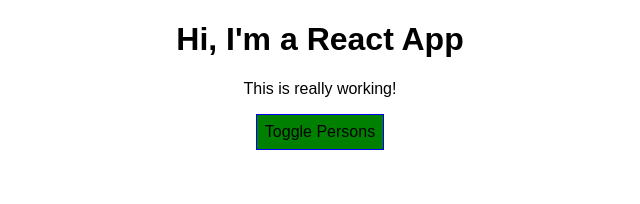
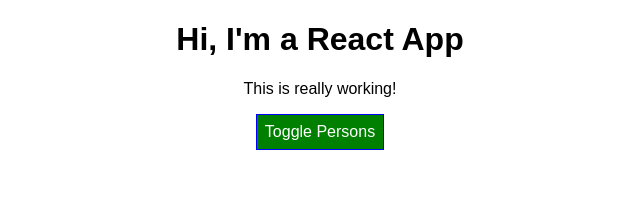
Before and after one commit to Pra9ptl/React-project, a React (Create React App) app: page / in a window 1280 px wide. Shown: the top 204 px of the page, without its empty margins (320-960 px from the left). Built offline with nearby package versions, Linux system fonts and the light colour scheme.

Commit message:
Stating of dynamic styling using css

```diff
--- a/src/App.js
+++ b/src/App.js
@@ -59,6 +59,7 @@
       backgroundColor: 'green',
       font: 'inherit',
       border: '1px solid blue',
+      color: 'white',
       padding: '8px',
       cursor: 'pointer'
     };
@@ -78,20 +79,9 @@
                       age={p.age}
                       change={(event) => this.nameChangedHandler(event, p.id)} />
           })}
-
-          {/* <Person
-            name={this.state.persons[0].name}
-            age={this.state.persons[0].age} />
-          <Person
-            name={this.state.persons[1].name}
-            age={this.state.persons[1].age}
-            click={this.switchNameHandler.bind( this, 'Jarvis' )}
-            changed={this.nameChangedHandler} >My Hobbies: Racing</Person>
-          <Person
-            name={this.state.persons[2].name}
-            age={this.state.persons[2].age} /> */}
         </div>
       );
+      style.backgroundColor = 'red';
     }
 
     return (
```
